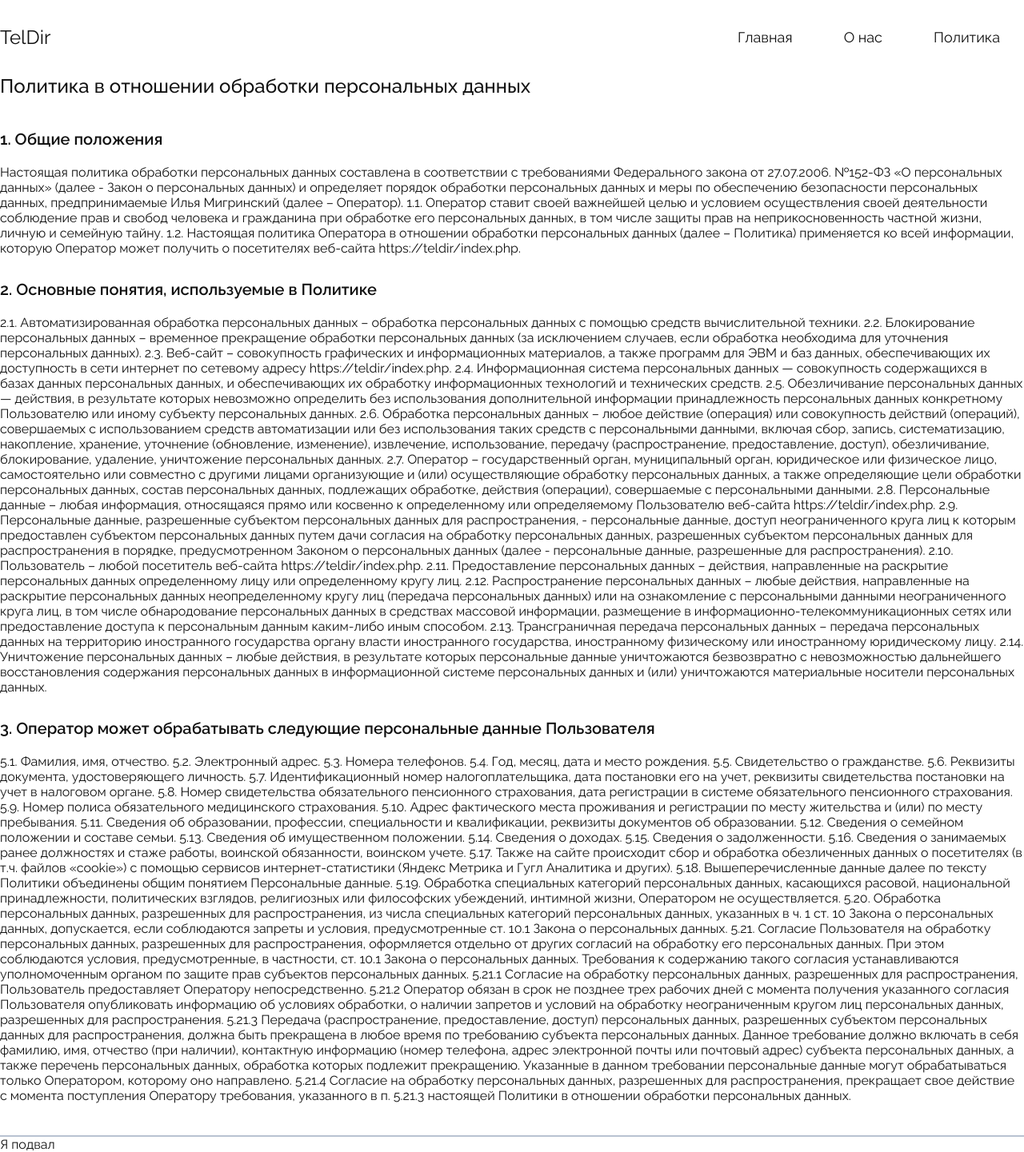
After one commit to Leawzy/teldir, a PHP site: page /privacy.php in a window 1280 px wide. The commit adds this page. Shown: the whole page at 80% size. Run offline with PHP 8.4, Linux system fonts and the light colour scheme.

Commit message:
Готова главная страница. Готова страница политики

```diff
--- a/assets/css/style.css
+++ b/assets/css/style.css
@@ -8,11 +8,13 @@
     font-family: 'Raleway', sans-serif;
     color: var(--maincolor);
     transition: .4s ease-in-out;
+    outline: none;
+
 }
 
 :root {
     --maincolor: #111;
-    --hovertext: #0366fc;
+    --hovertext: #FF0043;
     --greycolor: #b8c2d1;
 }
 
@@ -33,8 +35,22 @@ header {
     font-size: 24px;
 }
 
+th, td {
+    padding: 10px;
+}
+
+th {
+    background: #606060;
+    color: #fff;
+}
+
+td {
+    background: #b5b5b5;
+}
+
 .logo:hover {
-    color: #FF8C00FF;
+    color: var(--hovertext);
+    text-decoration: underline;
 }
 
 li > a {
@@ -47,12 +63,106 @@ li > a:hover {
 }
 
 .header__button {
-    padding: 12px 20px;
-    border-radius: 2px;
-    border: 1px solid var(--greycolor);
+    padding: 12px 24px;
+    box-shadow: 0px 5px 50px rgba(255, 0, 67, 0.1);
+    border-radius: 30px;
+    background-color: var(--hovertext);
+    color: white;
 }
 
 .header__button:hover {
+    box-shadow: 0px 5px 50px rgba(255, 0, 67, 0.4);
+}
+
+.header__content {
+    display: flex;
+    flex-direction: row;
+    justify-content: space-between;
+}
+
+.header__content-text {
+    margin-top: 90px;
+}
+
+.header__content-text > h1 , span {
+    font-size: 52px;
+    font-weight: 600;
+}
+
+.header__content-text > p {
+    margin-top: 40px;
+    margin-bottom: 40px;
+    font-weight: 300;
+    font-size: 18px;
+    line-height: 28px;
+}
+
+.header__content-text > a {
+    padding: 18px 24px;
+    box-shadow: 0px 5px 50px rgba(255, 0, 67, 0.1);
+    border-radius: 30px;
     background-color: var(--hovertext);
-    color: #fff;
+    color: white;
 }
+
+.header__content-text > a:hover {
+    box-shadow: 0px 5px 50px rgba(255, 0, 67, 0.4);
+}
+
+h2 {
+    font-weight: 500;
+    font-size: 32px;
+}
+
+.border {
+    margin-top: 20px;
+    margin-bottom: 20px;
+    width: 200px;
+    height: 2px;
+    background-color: #FF0043;
+}
+
+input {
+    width: 300px;
+    height: 30px;
+    margin-top: 10px;
+    margin-bottom: 10px;
+    padding-left: 10px;
+    background-color: transparent;
+    border: 1px solid #4287f5;
+}
+
+button {
+    margin-top: 12px;
+    padding: 12px 45px;
+    box-shadow: 0px 5px 50px rgba(255, 0, 67, 0.1);
+    background-color: var(--hovertext);
+    color: white;
+    outline: none;
+    border: none;
+}
+
+.privacy__content {
+    margin-top: 30px;
+}
+
+.privacy__content > h3 {
+    font-size: 24px;
+    font-weight: 500;
+    margin-bottom: 40px;
+}
+
+.privacy__content-header {
+    font-size: 20px;
+    font-weight: 600;
+    margin-bottom: 20px;
+}
+
+.privacy__content-text {
+    margin-bottom: 30px;
+}
+
+footer {
+    margin-top: 40px;
+    border-top: 2px solid var(--greycolor);
+}
--- a/lib/layouts/app.php
+++ b/lib/layouts/app.php
@@ -5,6 +5,7 @@
     <meta name="viewport"
           content="width=device-width, user-scalable=no, initial-scale=1.0, maximum-scale=1.0, minimum-scale=1.0">
     <meta http-equiv="X-UA-Compatible" content="ie=edge">
+    <link rel="icon" type="image/x-icon" href="../../assets/img/logo.ico">
     <link rel="stylesheet" href="../../assets/css/style.css">
     <link rel="preconnect" href="https://fonts.googleapis.com">
     <link rel="preconnect" href="https://fonts.gstatic.com" crossorigin>
--- a/lib/layouts/header.php
+++ b/lib/layouts/header.php
@@ -3,11 +3,10 @@
         <nav>
             <ul>
                 <li>
-                    <a href="#">Главная</a>
-                    <a href="#">О нас</a>
-                    <a href="#">Политика</a>
+                    <a href="index.php">Главная</a>
+                    <a href="">О нас</a>
+                    <a href="privacy.php">Политика</a>
                 </li>
             </ul>
         </nav>
-        <a href="#" class="header__button">Авторизация</a>
     </header>
--- /dev/null
+++ b/privacy.php
@@ -0,0 +1,74 @@
+<?php
+session_start();
+
+$title = "Политика кондифициальности";
+require "lib/layouts/app.php";
+require "lib/layouts/header.php";
+?>
+
+<div class="privacy__content">
+    <h3>Политика в отношении обработки персональных данных</h3>
+    <ul>
+
+        <li>
+            <p class="privacy__content-header">1. Общие положения</p>
+
+            <p class="privacy__content-text">Настоящая политика обработки персональных данных составлена в соответствии с требованиями Федерального закона от 27.07.2006. №152-ФЗ «О персональных данных» (далее - Закон о персональных данных) и определяет порядок обработки персональных данных и меры по обеспечению безопасности персональных данных, предпринимаемые Илья Мигринский (далее – Оператор).
+                1.1. Оператор ставит своей важнейшей целью и условием осуществления своей деятельности соблюдение прав и свобод человека и гражданина при обработке его персональных данных, в том числе защиты прав на неприкосновенность частной жизни, личную и семейную тайну.
+                1.2. Настоящая политика Оператора в отношении обработки персональных данных (далее – Политика) применяется ко всей информации, которую Оператор может получить о посетителях веб-сайта https://teldir/index.php.</p>
+        </li>
+
+        <li>
+            <p class="privacy__content-header">2. Основные понятия, используемые в Политике</p>
+
+            <p class="privacy__content-text">2.1. Автоматизированная обработка персональных данных – обработка персональных данных с помощью средств вычислительной техники.
+                2.2. Блокирование персональных данных – временное прекращение обработки персональных данных (за исключением случаев, если обработка необходима для уточнения персональных данных).
+                2.3. Веб-сайт – совокупность графических и информационных материалов, а также программ для ЭВМ и баз данных, обеспечивающих их доступность в сети интернет по сетевому адресу https://teldir/index.php.
+                2.4. Информационная система персональных данных — совокупность содержащихся в базах данных персональных данных, и обеспечивающих их обработку информационных технологий и технических средств.
+                2.5. Обезличивание персональных данных — действия, в результате которых невозможно определить без использования дополнительной информации принадлежность персональных данных конкретному Пользователю или иному субъекту персональных данных.
+                2.6. Обработка персональных данных – любое действие (операция) или совокупность действий (операций), совершаемых с использованием средств автоматизации или без использования таких средств с персональными данными, включая сбор, запись, систематизацию, накопление, хранение, уточнение (обновление, изменение), извлечение, использование, передачу (распространение, предоставление, доступ), обезличивание, блокирование, удаление, уничтожение персональных данных.
+                2.7. Оператор – государственный орган, муниципальный орган, юридическое или физическое лицо, самостоятельно или совместно с другими лицами организующие и (или) осуществляющие обработку персональных данных, а также определяющие цели обработки персональных данных, состав персональных данных, подлежащих обработке, действия (операции), совершаемые с персональными данными.
+                2.8. Персональные данные – любая информация, относящаяся прямо или косвенно к определенному или определяемому Пользователю веб-сайта https://teldir/index.php.
+                2.9. Персональные данные, разрешенные субъектом персональных данных для распространения, - персональные данные, доступ неограниченного круга лиц к которым предоставлен субъектом персональных данных путем дачи согласия на обработку персональных данных, разрешенных субъектом персональных данных для распространения в порядке, предусмотренном Законом о персональных данных (далее - персональные данные, разрешенные для распространения).
+                2.10. Пользователь – любой посетитель веб-сайта https://teldir/index.php.
+                2.11. Предоставление персональных данных – действия, направленные на раскрытие персональных данных определенному лицу или определенному кругу лиц.
+                2.12. Распространение персональных данных – любые действия, направленные на раскрытие персональных данных неопределенному кругу лиц (передача персональных данных) или на ознакомление с персональными данными неограниченного круга лиц, в том числе обнародование персональных данных в средствах массовой информации, размещение в информационно-телекоммуникационных сетях или предоставление доступа к персональным данным каким-либо иным способом.
+                2.13. Трансграничная передача персональных данных – передача персональных данных на территорию иностранного государства органу власти иностранного государства, иностранному физическому или иностранному юридическому лицу.
+                2.14. Уничтожение персональных данных – любые действия, в результате которых персональные данные уничтожаются безвозвратно с невозможностью дальнейшего восстановления содержания персональных данных в информационной системе персональных данных и (или) уничтожаются материальные носители персональных данных.</p>
+        </li>
+
+        <li>
+            <p class="privacy__content-header">3. Оператор может обрабатывать следующие персональные данные Пользователя</p>
+            <p class="privacy__content-text">5.1. Фамилия, имя, отчество.
+                5.2. Электронный адрес.
+                5.3. Номера телефонов.
+                5.4. Год, месяц, дата и место рождения.
+                5.5. Свидетельство о гражданстве.
+                5.6. Реквизиты документа, удостоверяющего личность.
+                5.7. Идентификационный номер налогоплательщика, дата постановки его на учет, реквизиты свидетельства постановки на учет в налоговом органе.
+                5.8. Номер свидетельства обязательного пенсионного страхования, дата регистрации в системе обязательного пенсионного страхования.
+                5.9. Номер полиса обязательного медицинского страхования.
+                5.10. Адрес фактического места проживания и регистрации по месту жительства и (или) по месту пребывания.
+                5.11. Сведения об образовании, профессии, специальности и квалификации, реквизиты документов об образовании.
+                5.12. Сведения о семейном положении и составе семьи.
+                5.13. Сведения об имущественном положении.
+                5.14. Сведения о доходах.
+                5.15. Сведения о задолженности.
+                5.16. Сведения о занимаемых ранее должностях и стаже работы, воинской обязанности, воинском учете.
+                5.17. Также на сайте происходит сбор и обработка обезличенных данных о посетителях (в т.ч. файлов «cookie») с помощью сервисов интернет-статистики (Яндекс Метрика и Гугл Аналитика и других).
+                5.18. Вышеперечисленные данные далее по тексту Политики объединены общим понятием Персональные данные.
+                5.19. Обработка специальных категорий персональных данных, касающихся расовой, национальной принадлежности, политических взглядов, религиозных или философских убеждений, интимной жизни, Оператором не осуществляется.
+                5.20. Обработка персональных данных, разрешенных для распространения, из числа специальных категорий персональных данных, указанных в ч. 1 ст. 10 Закона о персональных данных, допускается, если соблюдаются запреты и условия, предусмотренные ст. 10.1 Закона о персональных данных.
+                5.21. Согласие Пользователя на обработку персональных данных, разрешенных для распространения, оформляется отдельно от других согласий на обработку его персональных данных. При этом соблюдаются условия, предусмотренные, в частности, ст. 10.1 Закона о персональных данных. Требования к содержанию такого согласия устанавливаются уполномоченным органом по защите прав субъектов персональных данных.
+                5.21.1 Согласие на обработку персональных данных, разрешенных для распространения, Пользователь предоставляет Оператору непосредственно.
+                5.21.2 Оператор обязан в срок не позднее трех рабочих дней с момента получения указанного согласия Пользователя опубликовать информацию об условиях обработки, о наличии запретов и условий на обработку неограниченным кругом лиц персональных данных, разрешенных для распространения.
+                5.21.3 Передача (распространение, предоставление, доступ) персональных данных, разрешенных субъектом персональных данных для распространения, должна быть прекращена в любое время по требованию субъекта персональных данных. Данное требование должно включать в себя фамилию, имя, отчество (при наличии), контактную информацию (номер телефона, адрес электронной почты или почтовый адрес) субъекта персональных данных, а также перечень персональных данных, обработка которых подлежит прекращению. Указанные в данном требовании персональные данные могут обрабатываться только Оператором, которому оно направлено.
+                5.21.4 Согласие на обработку персональных данных, разрешенных для распространения, прекращает свое действие с момента поступления Оператору требования, указанного в п. 5.21.3 настоящей Политики в отношении обработки персональных данных.</p>
+        </li>
+
+    </ul>
+</div>
+
+<?php
+require "lib/layouts/footer.php";
+?>
```
Also changed, not shown: index.php (+17 -18 lines), assets/img/header_img.svg (added), assets/img/logo.ico (added).
